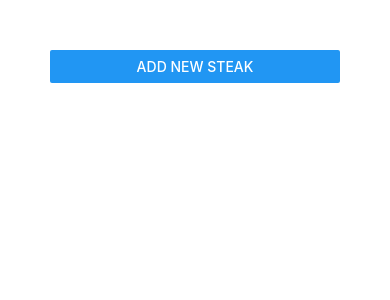
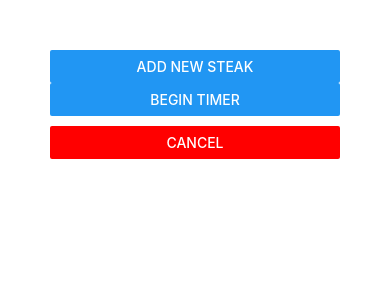
Before and after one commit to andrewmorrisondev/bbqMeatTimer, a React Native app: screen / in a window 390 px wide. Shown: the top 300 px of the page. Built offline with nearby package versions, Linux system fonts and the light colour scheme.

Commit message:
add basic timer

```diff
--- a/App.js
+++ b/App.js
@@ -2,29 +2,75 @@ import { useState } from 'react';
 import { Button, StyleSheet, Text, TextInput, View } from 'react-native';
 import SteakInput from './components/SteakInput';
 import SteakList from './components/SteakList';
+import TimerScreen from './components/TimerScreen';
+
+import { cookData } from './helpers/cookData';
 
 export default function App() {
-  const [modalIsVisible, setModalIsVisable] = useState(false);
-  const [steaks, setSteaks] = useState([]);
+  const [inputModalIsVisible, setInputModalIsVisible] = useState(false)
+  const [timerModalIsVisible, setTimerModalIsVisible] = useState(false)
+  const [steaks, setSteaks] = useState([])
+  const [totalDuration, setTotalDuration] = useState(0)
 
   function startAddSteakHandler() {
-    setModalIsVisable(true);
+    setInputModalIsVisible(true)
   }
 
   function endAddSteakHandler() {
-    setModalIsVisable(false);
-    console.log(steaks)
+    setInputModalIsVisible(false)
+  }
+
+  function deleteSteakHandler() {
+    setSteaks([])
+  }
+
+  function setTimer() {
+    if (steaks.length === 0) {
+      console.log("No steaks added.")
+      return
+    }
+
+    const selectedSteak = steaks[0]
+    const temperatureKey = selectedSteak.temperature
+    const thicknessKey = selectedSteak.thickness
+
+    if (!(temperatureKey in cookData) || !(thicknessKey in cookData[temperatureKey])) {
+      console.log("Cook data not found for selected steak.")
+      return;
+    }
+
+    const [firstCook, secondCook] = cookData[temperatureKey][thicknessKey]
+    const totalTime = (firstCook + secondCook) * 60
+    setTotalDuration(totalTime)
+    setTimerModalIsVisible(true)
+  }
+
+  function beginTimerHandler() {
+    setTimer()
+    setTimerModalIsVisible(true)
+  }
+
+  function endTimerHandler() {
+    setTimerModalIsVisible(false)
   }
 
   return (
     <View style={styles.appContainer}>
-      {modalIsVisible &&
+      {inputModalIsVisible &&
         <SteakInput
           setSteaks={setSteaks}
-          visible={modalIsVisible}
+          visible={inputModalIsVisible}
           endAddSteakHandler={endAddSteakHandler}
         >
         </SteakInput>
+      }
+      {timerModalIsVisible &&
+        <TimerScreen
+          visible={timerModalIsVisible}
+          endTimerHandler={endTimerHandler}
+          totalDuration={totalDuration}
+        >
+        </TimerScreen>
       }
       <SteakList
         steaks={steaks}
@@ -32,6 +78,14 @@ export default function App() {
       >
       </SteakList>
       <Button title='Add New Steak' onPress={startAddSteakHandler}></Button>
+      <Button title='Begin Timer' onPress={beginTimerHandler}></Button>
+      <View style={styles.deleteButtonContainer}>
+        <Button
+          title='Cancel'
+          onPress={deleteSteakHandler}
+          color='red'
+        />
+      </View>
     </View>
   );
 }
@@ -43,5 +97,9 @@ const styles = StyleSheet.create({
   inputContainer: {
     flexDirection: 'row',
     justiufyContent: 'space-between',
+  },
+  deleteButtonContainer: {
+    color: 'red',
+    marginTop: 10,
   }
-});
+})
--- a/components/SteakInput.js
+++ b/components/SteakInput.js
@@ -19,6 +19,7 @@ function SteakInput({ setSteaks, visible, endAddSteakHandler }) {
     }
 
     setSteaks(currentSteaks => [...currentSteaks, steakData])
+    console.log(steakData)
     endAddSteakHandler();
   }
 
--- /dev/null
+++ b/components/TimerScreen.js
@@ -0,0 +1,47 @@
+import React, { useState, useEffect } from 'react'
+import { StyleSheet, Text, View, Modal } from 'react-native'
+
+function TimerScreen({visible, endTimerHandler, totalDuration}) {
+  const initialDuration = totalDuration
+  const [timer, setTimer] = useState(initialDuration)
+
+  useEffect(() => {
+    const interval = setInterval(() => {
+      if (timer > 0) {
+        setTimer(timer - 1)
+      } else {
+        clearInterval(interval)
+        endTimerHandler()
+      }
+    }, 1000)
+
+    return () => clearInterval(interval)
+  }, [timer])
+
+  const formatTime = (time) => {
+    const minutes = Math.floor(time / 60);
+    const seconds = time % 60;
+    return `${minutes}:${seconds < 10 ? '0' : ''}${seconds}`;
+  }
+
+  return (
+    <Modal visible={visible} animationType='slide'>
+      <View style={styles.container}>
+        <Text style={styles.timerText}>{formatTime(timer)}</Text>
+      </View>
+    </Modal>
+  )
+}
+
+export default TimerScreen;
+
+const styles = StyleSheet.create({
+  container: {
+    flex: 1,
+    justifyContent: 'center',
+    alignItems: 'center',
+  },
+  timerText: {
+    fontSize: 48,
+  },
+});
--- a/helpers/cookData.js
+++ b/helpers/cookData.js
@@ -1,4 +1,4 @@
-const cookData = {
+export const cookData = {
   'rare': {
     0.75: [4, 2],
     1: [5, 3],
```
